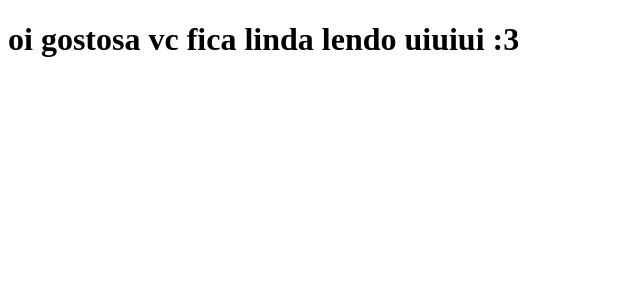
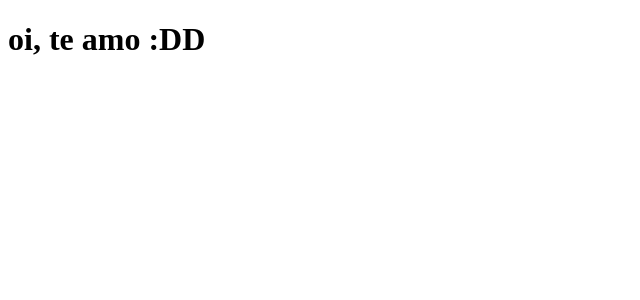
Before and after one commit to theotrin/clone-tabnews, a Next.js app: page / in a window 1280 px wide. Shown: the top 300 px of the page, without its empty margins (0-640 px from the left). Built offline with nearby package versions, Linux system fonts and the light colour scheme.

Commit message:
modificação na frase

```diff
--- a/pages/index.js
+++ b/pages/index.js
@@ -1,5 +1,5 @@
 function Home(){
-    return <h1> oi gostosa vc fica linda lendo uiuiui :3 </h1>
+    return <h1> oi, te amo :DD </h1>
 }
 
 export default Home;
```
